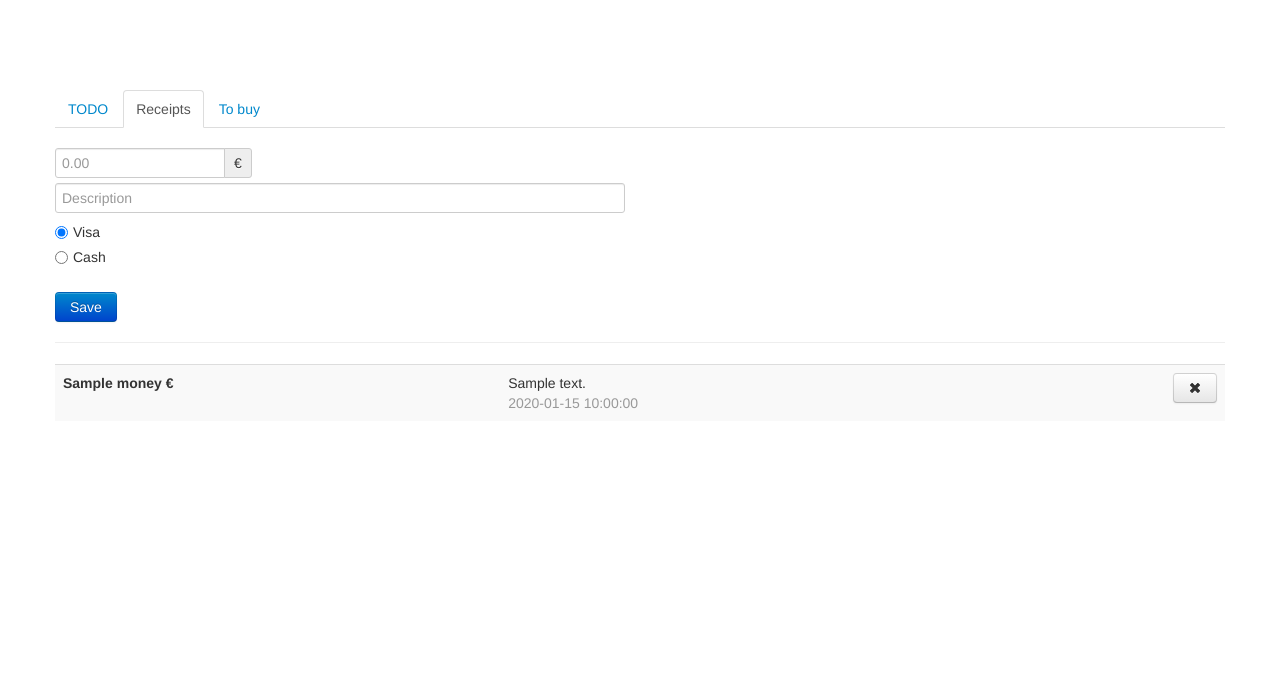
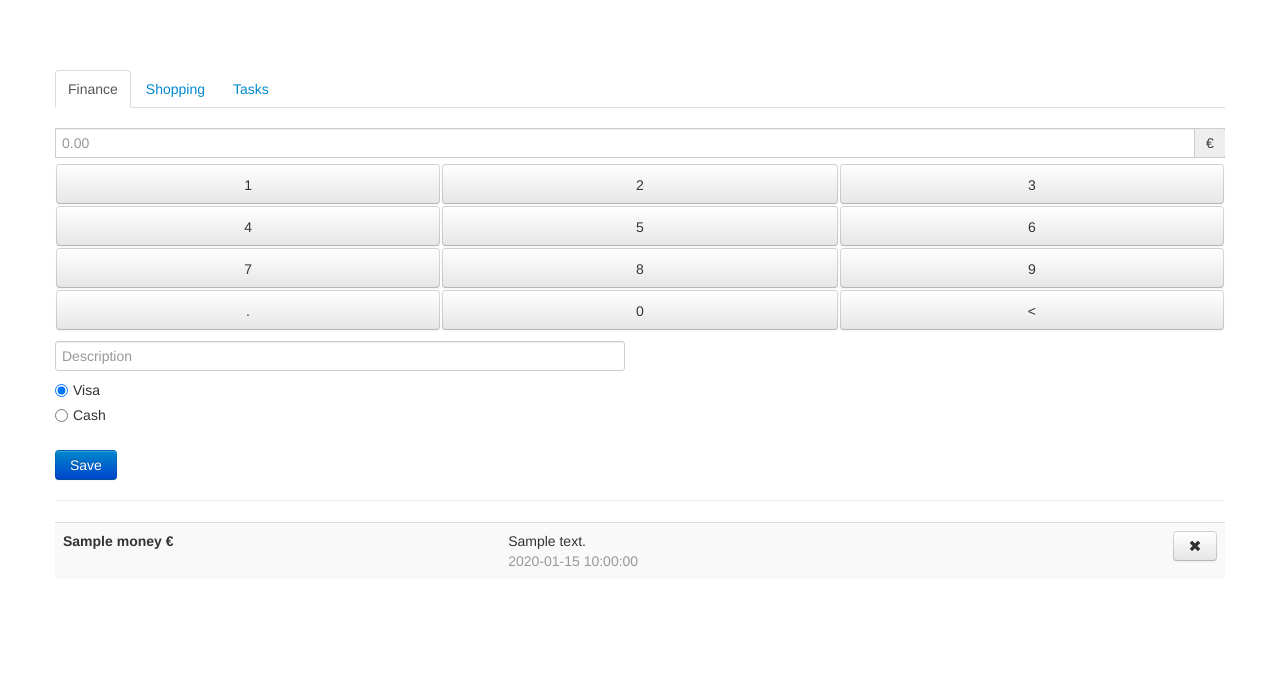
Before and after one commit to sytabaresa/TODO, a Python web app: template templates/index.html in a window 1280 px wide, after a click on "Finance". Shown: the top 698 px of the page. Run offline with Jinja, Linux system fonts and the light colour scheme; the template is opened without the code that fills it: most values are stand-ins (such as "Sample title", 1, 10 or a date in 2020); some libraries are stand-ins or nearby versions.

Commit message:
NEW Number dialer for finances page

```diff
--- a/main.py
+++ b/main.py
@@ -55,7 +55,7 @@ class MainPage(webapp.RequestHandler):
 
 		activetab = self.request.get('activetab')
 		if not activetab:
-			activetab = 'todo'
+			activetab = 'receipts'
 		#logging.info('activetab %s'%activetab)
 
 		template_values = {
--- a/static/css/todostaltz.css
+++ b/static/css/todostaltz.css
@@ -17,3 +17,49 @@ td.receipt-value-col {
 img.receipt-method-icon {
     width: 20px;
 }
+
+input#finance-input {
+	width: 100%;
+	height: 30px;
+	-webkit-box-sizing: border-box; /* Safari/Chrome, other WebKit */
+	-moz-box-sizing: border-box;    /* Firefox, other Gecko */
+	box-sizing: border-box;
+	padding-right: 20px;
+}
+
+input#finance-description {
+	margin-top: 10px;
+}
+
+.input-append {
+	position: relative;
+}
+
+span#euro-label {
+	display: inline-block;
+	width: 20px;
+	position: absolute;
+	right: 0;
+	z-index: 4;
+}
+
+table#dialer {
+	width: 100%;
+}
+
+td#dial1, td#dial3, td#dial4, td#dial6, td#dial7, td#dial9, td#dialdot, td#dialdel {
+	width: 33%;
+}
+
+td#dial2, td#dial5, td#dial8 {
+	width: 34%;
+}
+
+table#dialer td a {
+	width: 100%;
+	height: 40px;
+	line-height: 33px;
+	-webkit-box-sizing: border-box; /* Safari/Chrome, other WebKit */
+	-moz-box-sizing: border-box;    /* Firefox, other Gecko */
+	box-sizing: border-box;
+}
--- /dev/null
+++ b/static/js/front.js
@@ -0,0 +1,38 @@
+// Generated by CoffeeScript 1.3.3
+(function() {
+  var $;
+
+  $ = jQuery;
+
+  $(function() {
+    var appendText;
+    appendText = function(t) {
+      return function() {
+        var theinput;
+        theinput = $("input#finance-input:first");
+        theinput.val(theinput.val() + t);
+        return false;
+      };
+    };
+    $("td#dial0").find("a").click(appendText("0"));
+    $("td#dial1").find("a").click(appendText("1"));
+    $("td#dial2").find("a").click(appendText("2"));
+    $("td#dial3").find("a").click(appendText("3"));
+    $("td#dial4").find("a").click(appendText("4"));
+    $("td#dial5").find("a").click(appendText("5"));
+    $("td#dial6").find("a").click(appendText("6"));
+    $("td#dial7").find("a").click(appendText("7"));
+    $("td#dial8").find("a").click(appendText("8"));
+    $("td#dial9").find("a").click(appendText("9"));
+    $("td#dialdot").find("a").click(appendText("."));
+    $("td#dialdel").find("a").click(function() {
+      var previous, theinput;
+      theinput = $("input#finance-input:first");
+      previous = theinput.val();
+      theinput.val(previous.substr(0, previous.length - 1));
+      return false;
+    });
+    return false;
+  });
+
+}).call(this);
--- a/templates/index.html
+++ b/templates/index.html
@@ -19,67 +19,53 @@
 </head>
 
 <body>
-	<div class="container" style="margin-top:30px">
+	<div class="container" style="margin-top:10px">
     {# ------------- TABS -------------- #}
     <ul class="nav nav-tabs">
-      <li{% if activetab == 'todo' %} class="active"{% endif %}>
-        <a href="#todocontainer" data-toggle="tab">TODO</a>
+      <li{% if activetab == 'receipts' %} class="active"{% endif %}>
+        <a href="#receiptscontainer" data-toggle="tab">Finance</a>
       </li>
-      <li{% if activetab == 'receipts' %} class="active"{% endif %}>
-        <a href="#receiptscontainer" data-toggle="tab">Receipts</a>
-      </li>
-      <li{% if activetab == 'tobuy' %} class="active"{% endif %}>
-        <a href="#tobuycontainer" data-toggle="tab">To buy</a>
-      </li>
+	    <li{% if activetab == 'tobuy' %} class="active"{% endif %}>
+	      <a href="#tobuycontainer" data-toggle="tab">Shopping</a>
+	    </li>
+	    <li{% if activetab == 'todo' %} class="active"{% endif %}>
+	      <a href="#todocontainer" data-toggle="tab">Tasks</a>
+	    </li>
     </ul>
 
     <div class="tab-content" style="padding-bottom:100px">
 
-      {# ------------- TODO -------------- #}
-      <div class="tab-pane{% if activetab == 'todo' %} active{% endif %}" id="todocontainer">
-        <form action="/insertTask" method="POST">
-          <div class="input-append">
-            <input style="width:80%" size="16" placeholder="Insert a new task" name="tasktext" type="text">
-            <button class="btn btn-success" type="submit">+</button>
-          </div>
-        </form>
-        <table class="table table-striped">
-          {% for task in tasks %}
-            <tr>
-              <td>
-                <strong>{{ task.text }}</strong>
-              </td>
-              <td class="right-column">
-                <form class="no-style-form" action="/doneTask" method="POST">
-                  <button class="btn" type="submit"><i class="icon-ok"></i></button>
-                  <input type="hidden" name="taskid" value="{{ task.key().id() }}">
-                </form>
-              </td>
-            </tr>
-          {% endfor %}
-        </table>
-        <table class="table">
-          {% for task in done %}
-            <tr>
-              <td class="muted">
-                {{ task.text }}
-              </td>
-              <td class="muted right-column">
-                Done {% if task.datedone %}{{ task.formattedDateDone() }}{% endif %}
-              </td>
-            </tr>
-          {% endfor %}
-        </table>
-      </div>
-
       {# ------------- Receipts -------------- #}
       <div class="tab-pane{% if activetab == 'receipts' %} active{% endif %}" id="receiptscontainer">
         <form action="/insertReceipt" method="POST">
-          <div class="input-append">
-            <input class="span2" size="16" placeholder="0.00" name="receiptmoney" type="text">
-            <span class="add-on">€</span>
+          <div class="input-append input-prepend">
+            <input id="finance-input" size="18" placeholder="0.00" name="receiptmoney" type="text">
+            <span id="euro-label" class="add-on">€</span>
           </div>
-          <input class="span6" size="16" placeholder="Description" name="receiptdescription" type="text">
+	        <table id="dialer">
+		        <tr>
+			        <td id="dial1"><a class="btn" href="#">1</a></td>
+			        <td id="dial2"><a class="btn" href="#">2</a></td>
+			        <td id="dial3"><a class="btn" href="#">3</a></td>
+		        </tr>
+		        <tr>
+			        <td id="dial4"><a class="btn" href="#">4</a></td>
+			        <td id="dial5"><a class="btn" href="#">5</a></td>
+			        <td id="dial6"><a class="btn" href="#">6</a></td>
+		        </tr>
+		        <tr>
+			        <td id="dial7"><a class="btn" href="#">7</a></td>
+			        <td id="dial8"><a class="btn" href="#">8</a></td>
+			        <td id="dial9"><a class="btn" href="#">9</a></td>
+		        </tr>
+		        <tr>
+			        <td id="dialdot"><a class="btn" href="#">.</a></td>
+			        <td id="dial0"><a class="btn" href="#">0</a></td>
+			        <td id="dialdel"><a class="btn" href="#"><</a></td>
+		        </tr>
+	        </table>
+
+          <input id="finance-description" class="span6" size="16" placeholder="Description" name="receiptdescription" type="text">
           <br />
           <label class="radio">
             <input type="radio" name="receiptmethod" id="visaRadio" value="Visa" checked>
@@ -118,7 +104,44 @@
         </table>
       </div>
 
-      {# ------------- To buy -------------- #}
+	    {# ------------- TODO -------------- #}
+	    <div class="tab-pane{% if activetab == 'todo' %} active{% endif %}" id="todocontainer">
+		    <form action="/insertTask" method="POST">
+			    <div class="input-append">
+				    <input style="width:80%" size="16" placeholder="Insert a new task" name="tasktext" type="text">
+				    <button class="btn btn-success" type="submit">+</button>
+			    </div>
+		    </form>
+		    <table class="table table-striped">
+			    {% for task in tasks %}
+			    <tr>
+				    <td>
+					    <strong>{{ task.text }}</strong>
+				    </td>
+				    <td class="right-column">
+					    <form class="no-style-form" action="/doneTask" method="POST">
+						    <button class="btn" type="submit"><i class="icon-ok"></i></button>
+						    <input type="hidden" name="taskid" value="{{ task.key().id() }}">
+					    </form>
+				    </td>
+			    </tr>
+			    {% endfor %}
+		    </table>
+		    <table class="table">
+			    {% for task in done %}
+			    <tr>
+				    <td class="muted">
+					    {{ task.text }}
+				    </td>
+				    <td class="muted right-column">
+					    Done {% if task.datedone %}{{ task.formattedDateDone() }}{% endif %}
+				    </td>
+			    </tr>
+			    {% endfor %}
+		    </table>
+	    </div>
+
+	    {# ------------- To buy -------------- #}
       <div class="tab-pane{% if activetab == 'tobuy' %} active{% endif %}" id="tobuycontainer">
         <form action="/insertWish" method="POST">
           <input class="input-block-level" size="16" placeholder="Thing to buy" name="wishdescription" type="text">
@@ -154,6 +177,7 @@
 <!-- Placed at the end of the document so the pages load faster -->
 <script src="http://code.jquery.com/jquery-latest.min.js"></script>
 <script src="/static/js/bootstrap.js"></script>
+<script src="/static/js/front.js"></script>
 <script>
   $('body').bind('touchmove', function(event) { event.preventDefault() }); // turns off
   $('body').unbind('touchmove'); // turns on
```
Also changed, not shown: 4 other files.
